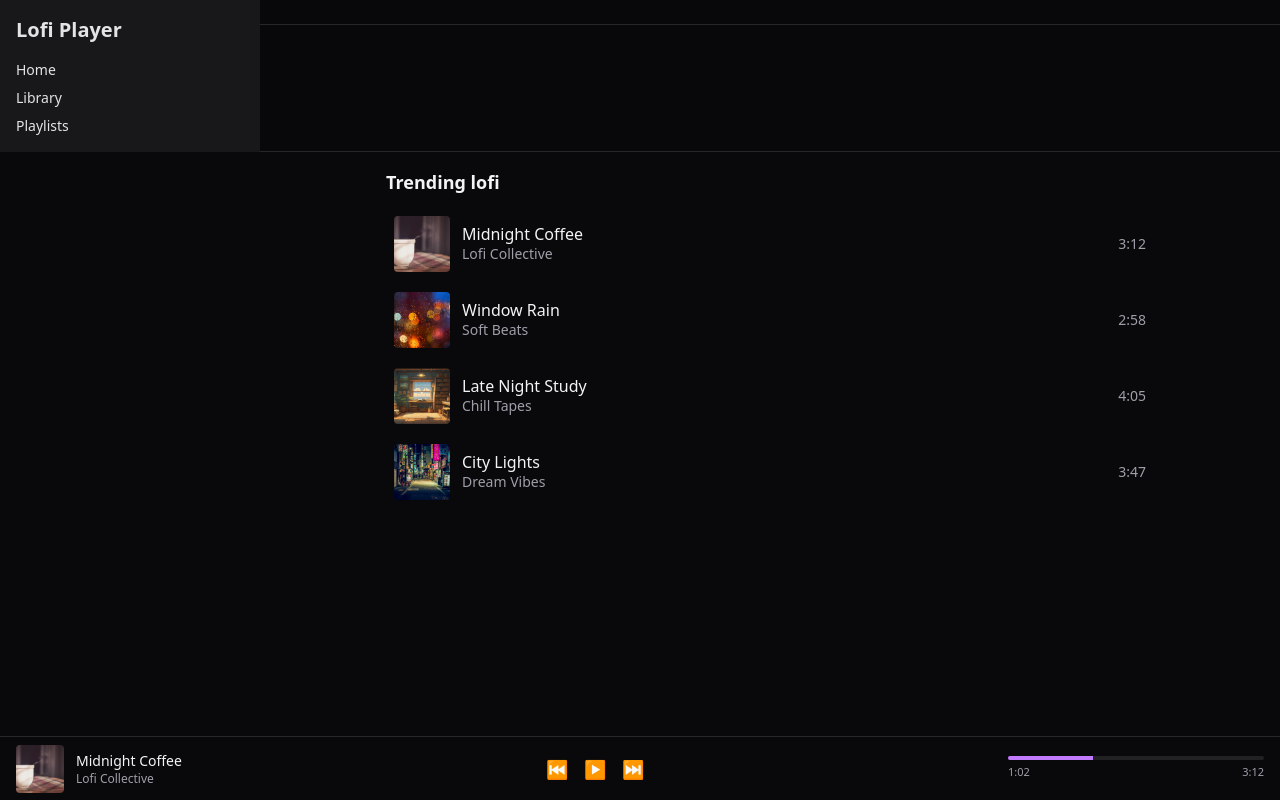
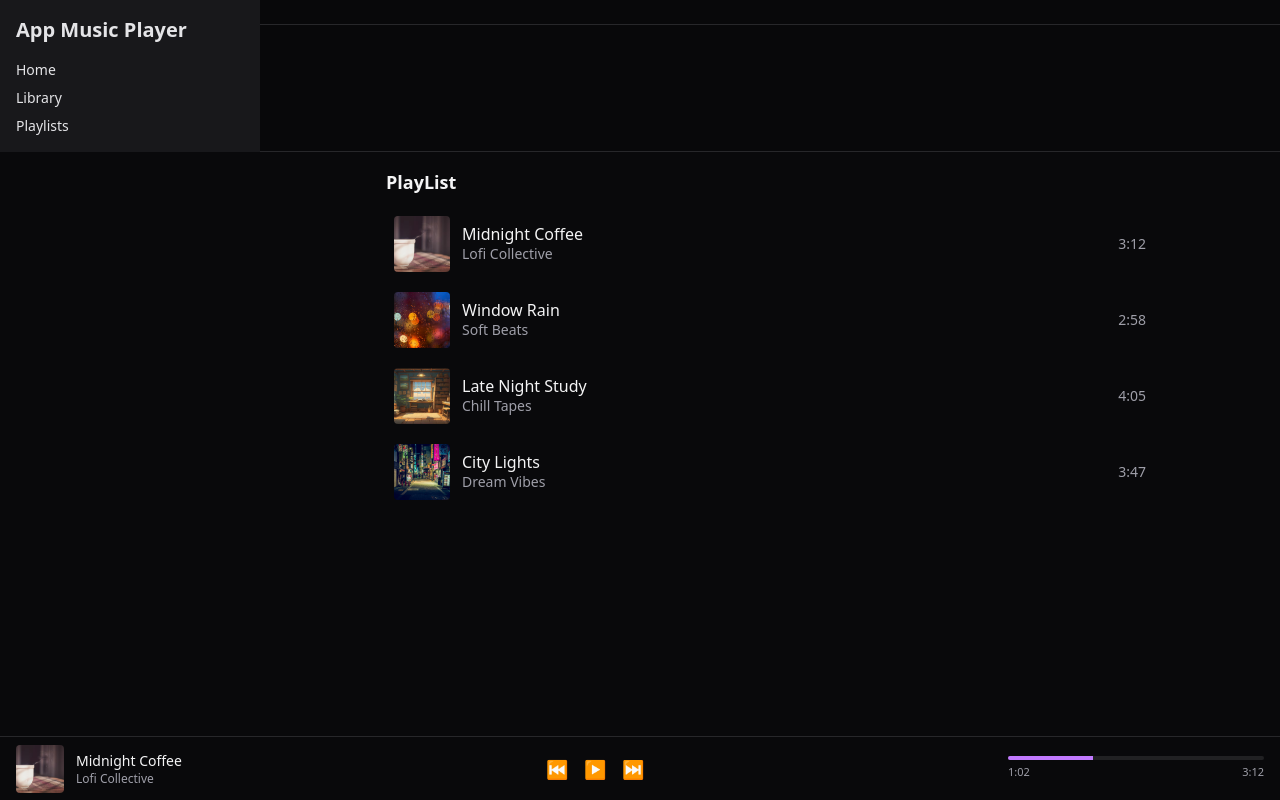
Before and after one commit to jose260390/AppMusicReact, a React (Vite) app: page / in a window 1280 px wide. Built offline with nearby package versions, Linux system fonts and the light colour scheme.

Commit message:
fix: Change title

```diff
--- a/src/App.jsx
+++ b/src/App.jsx
@@ -38,7 +38,7 @@ export default function App() {
       {/* Main content */}
       <main className="p-4 md:col-start-2">
         <section className="max-w-3xl mx-auto">
-          <h2 className="text-lg font-semibold mb-3">Trending lofi</h2>
+          <h2 className="text-lg font-semibold mb-3">PlayList</h2>
           <TrackList />
         </section>
       </main>
--- a/src/components/AppShell/Sidebar.jsx
+++ b/src/components/AppShell/Sidebar.jsx
@@ -1,7 +1,7 @@
 export default function Sidebar() {
   return (
     <nav className="h-full p-4 space-y-4 text-zinc-200">
-      <h1 className="text-xl font-semibold">Lofi Player</h1>
+      <h1 className="text-xl font-semibold">App Music Player</h1>
       <ul className="space-y-2 text-sm">
         <li><a href="#" className="hover:underline">Home</a></li>
         <li><a href="#" className="hover:underline">Library</a></li>
```
